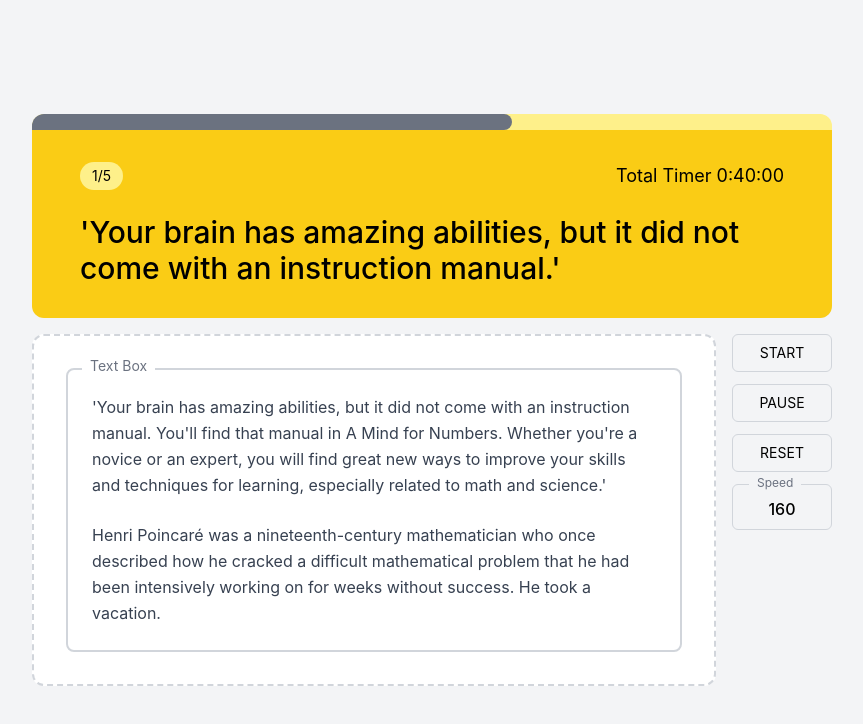
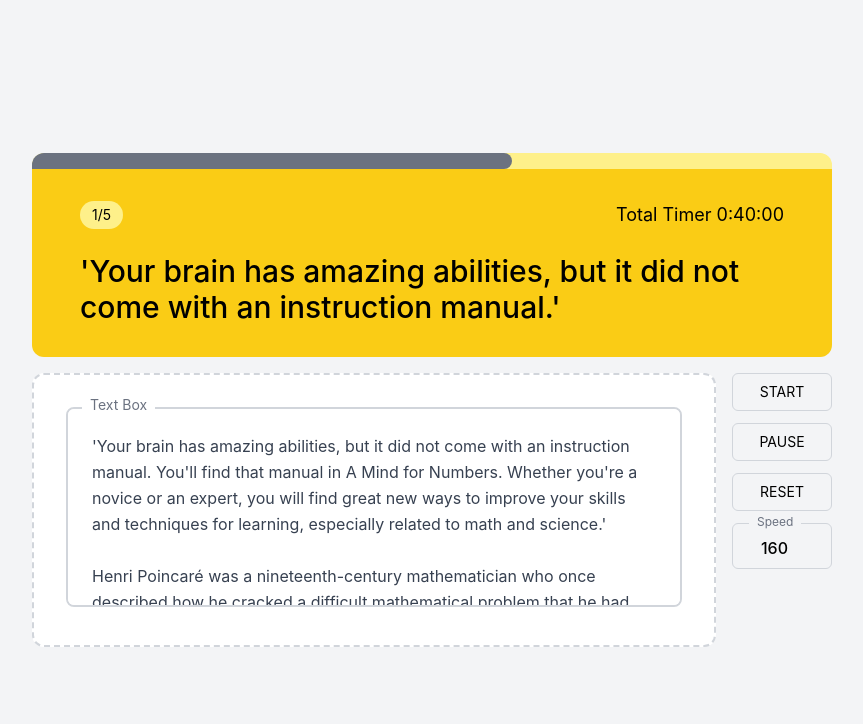
Before and after one commit to yunseokjeon/faster, a React (Create React App) app: page / in a window 1280 px wide. Shown: the top 724 px of the page, without its empty margins (208-1071 px from the left). Built offline with nearby package versions, Linux system fonts and the light colour scheme.

Commit message:
Text Box와 Speed 변경

```diff
--- a/src/components/ReadingCard.tsx
+++ b/src/components/ReadingCard.tsx
@@ -28,22 +28,18 @@ const ReadingCard = () => {
                         <div className="bg-white rounded-xl border-2 border-gray-300 border-dashed p-8">
                             <div className="relative">
                                 <label className="absolute -top-3 left-4 bg-white px-2 text-sm text-gray-500">Text Box</label>
-                                <div className="border-2 border-gray-300 rounded-lg p-6">
-                                    <div className="space-y-6 text-gray-700">
-                                        <p className="leading-relaxed">
-                                            'Your brain has amazing abilities, but it did not come with an instruction manual. You'll find that manual in A Mind for Numbers. Whether you're a novice or an expert, you will find great new ways to improve your skills and techniques for learning, especially related to math and science.'
-                                        </p>
-                                        <p className="leading-relaxed">
-                                            Henri Poincaré was a nineteenth-century mathematician who once described how he cracked a difficult mathematical problem that he had been intensively working on for weeks without success. He took a vacation.
-                                        </p>
-                                    </div>
-                                </div>
+                                <textarea
+                                    className="w-full min-h-[200px] border-2 border-gray-300 rounded-lg p-6 text-gray-700 leading-relaxed resize-none focus:outline-none focus:border-yellow-400"
+                                    defaultValue={`'Your brain has amazing abilities, but it did not come with an instruction manual. You'll find that manual in A Mind for Numbers. Whether you're a novice or an expert, you will find great new ways to improve your skills and techniques for learning, especially related to math and science.'
+
+Henri Poincaré was a nineteenth-century mathematician who once described how he cracked a difficult mathematical problem that he had been intensively working on for weeks without success. He took a vacation.`}
+                                />
                             </div>
                         </div>
                     </div>
 
                     {/* 오른쪽 컨트롤 버튼 영역 */}
-                    <div className="flex flex-col gap-3 min-w-[100px]">
+                    <div className="flex flex-col gap-3 w-[100px]">
                         <button className="bg-gray-100 hover:bg-gray-200 px-6 py-2 rounded-md text-sm border border-gray-300">
                             START
                         </button>
@@ -57,7 +53,32 @@ const ReadingCard = () => {
                             <span className="absolute -top-2.5 left-4 bg-gray-100 px-2 text-xs text-gray-500">
                                 Speed
                             </span>
-                            <div className="text-center font-medium pt-1">160</div>
+                            <input
+                                type="number"
+                                defaultValue={160}
+                                step="1"
+                                min="1"
+                                max="300"
+                                onKeyDown={(e) => {
+                                    // 소수점(.) 입력 방지
+                                    if (e.key === '.') {
+                                        e.preventDefault();
+                                    }
+                                }}
+                                onChange={(e) => {
+                                    // 입력된 값을 정수로 변환
+                                    const value = parseInt(e.target.value);
+                                    // 유효한 양의 정수가 아니거나 범위를 벗어나면 조정
+                                    if (isNaN(value) || value < 1) {
+                                        e.target.value = '1';
+                                    } else if (value > 300) {
+                                        e.target.value = '300';
+                                    } else {
+                                        e.target.value = value.toString();
+                                    }
+                                }}
+                                className="w-full text-center font-medium pt-1 bg-transparent focus:outline-none"
+                            />
                         </div>
                     </div>
                 </div>
```
